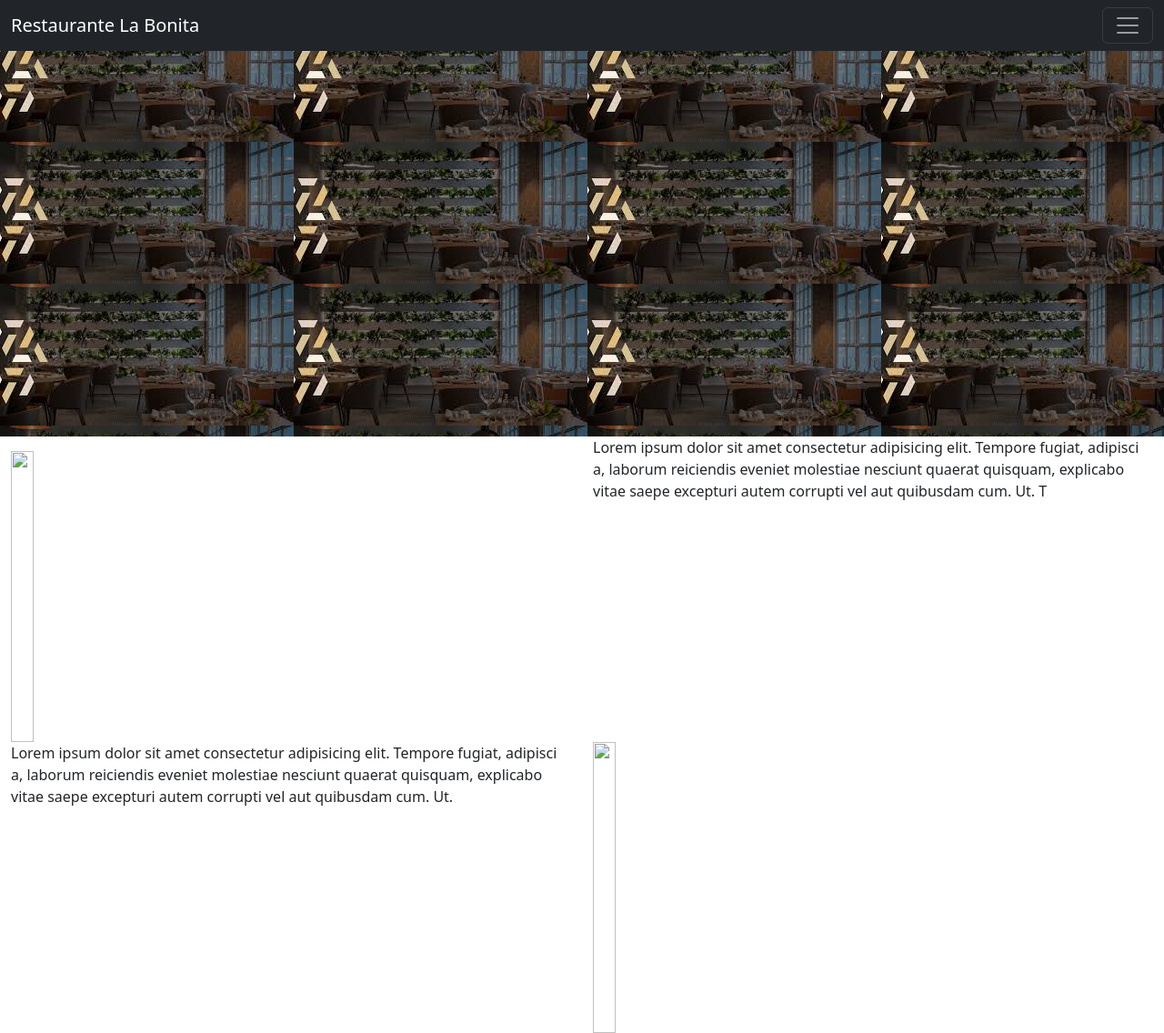
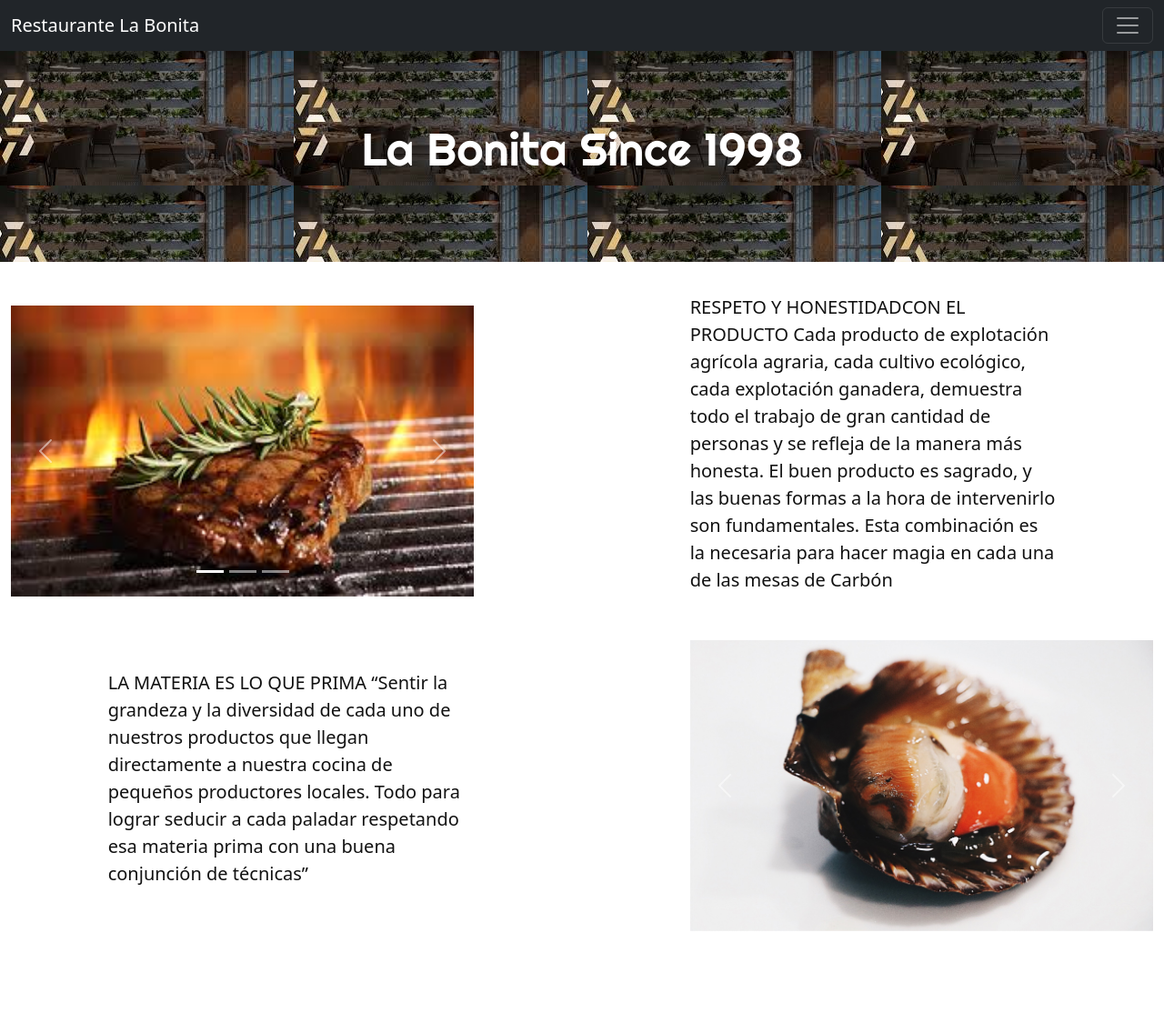
Before and after one commit to carlossabrido/CartaRestaurante, a plain HTML site: page index.html in a window 1280 px wide. Shown: the whole page at 91% size. After the commit the page ends 1024 px from the top, so only its background shows below. Drawn offline with nearby package versions, Linux system fonts and the light colour scheme.

Commit message:
actualización pantalla de incio

```diff
--- a/css/styles.css
+++ b/css/styles.css
@@ -10,14 +10,8 @@ body{
 .body{
     background-color: rgb(105, 100, 100);
 }
-.body2{
-    background-color: rgb(105, 100, 100);
-}
 
-.information{
-    color: white;
-    text-decoration: none;
-}
+
 
 img{
     width: 20%;
@@ -37,14 +31,83 @@ img{
     transition-duration: 2s;
 }
 
-.space{
+.front{
     background-image: url(../img/comedor.jpg);
-    height: 30em;
+    height: 15em;
+    font-family: 'Roboto', sans-serif;
+    display: flex;
+    justify-content: center;
+    align-items: center;
+    transition: 1s;
 }
 
-.size{
+.front:hover{
+    background-color: rgb(83, 60, 39);
     height: 20em;
+    transition: all ease-in-out 1s;
+
 }
+
+
+.beauty{
+    font-family: 'Righteous', cursive;
+    font-size: 50px;
+    color: rgb(255, 255, 255);
+
+}
+.beauty2{
+
+    font-size: 20px;
+    color: rgb(17, 17, 17);
+
+}
+
+.text{
+    height: 320px;
+    background-color: rgb(255, 255, 255);
+    justify-content: center;
+    align-items: center;
+    display: flex;
+
+}
+
+@media (max-width:1000px){
+    .responsive{
+        width: 82%;
+    }
+
+}
+@media (max-width:720px){
+    .responsive{
+        width: 82%;
+    }
+
+}
+
+@media (max-width:400px){
+    .responsive{
+        width: 90%;
+        font-size: 10px;
+    }
+}
+
+
+@media (max-width:300px){
+    .responsive{
+        width:90%;
+    }
+    .text{
+        display: none;
+    }
+
+}
+
+
+
+
+/* .size{
+    height: 20em;
+} */
 
 
 .pic{
@@ -67,26 +130,8 @@ img{
 
 }
 
-.logo{
-    width: 20px;
-    height: 20px;
-}
 
-
-
-@media (max-width:720px){
-    .responsive{
-        width: 82%;
-    }
-
-}
-@media (max-width:400px){
-    .responsive{
-        width: 200px;
-    }
-
-}
-
+/* Página de contaacto */
 
 .contacto{
     height: 300px;
--- a/index.html
+++ b/index.html
@@ -6,7 +6,11 @@
     <meta name="viewport" content="width=device-width, initial-scale=1.0">
     <title>Document</title>
     <link href="https://cdn.jsdelivr.net/npm/bootstrap@5.3.0-alpha1/dist/css/bootstrap.min.css" rel="stylesheet" integrity="sha384-GLhlTQ8iRABdZLl6O3oVMWSktQOp6b7In1Zl3/Jr59b6EGGoI1aFkw7cmDA6j6gD" crossorigin="anonymous">
+    <link rel="preconnect" href="https://fonts.googleapis.com">
+  <link rel="preconnect" href="https://fonts.gstatic.com" crossorigin>
+   <link href="https://fonts.googleapis.com/css2?family=Righteous&display=swap" rel="stylesheet">
     <link rel="stylesheet" href="css/styles.css">
+
 </head>
 <body>
 
@@ -37,26 +41,81 @@
             </div>
           </nav>
         </div>
-        <div class="row space">
-            <div class="col-12"></div>
+        <div class="row justify-content-end">
+          <div class="col-12 front mt-5">
+              <h1 class="beauty">La Bonita Since 1998 </h1>
+          </div>
         </div>
         <div class="row">
-            <div class="col-6 mt-3">
-                <img src="img/carnes.img" alt=""></div>
-            <div class="col-6">
-                <p>Lorem ipsum dolor sit amet consectetur adipisicing elit. Tempore fugiat, adipisci a, laborum reiciendis eveniet molestiae nesciunt quaerat quisquam, explicabo vitae saepe excepturi autem corrupti vel aut quibusdam cum. Ut.
-                T</p>
+          <div class="col-5 carousel mt-5 responsive">
+            <div id="carouselExampleIndicators" class="carousel slide">
+              <div class="carousel-indicators">
+                <button type="button" data-bs-target="#carouselExampleIndicators" data-bs-slide-to="0" class="active" aria-current="true" aria-label="Slide 1"></button>
+                <button type="button" data-bs-target="#carouselExampleIndicators" data-bs-slide-to="1" aria-label="Slide 2"></button>
+                <button type="button" data-bs-target="#carouselExampleIndicators" data-bs-slide-to="2" aria-label="Slide 3"></button>
+              </div>
+              <div class="carousel-inner">
+                <div class="carousel-item active">
+                  <img src="img/carousel.jpg" class="d-block w-100" alt="...">
+                </div>
+                <div class="carousel-item">
+                  <img src="img/carousel2.jpg" class="d-block w-100" alt="...">
+                </div>
+                <div class="carousel-item">
+                  <img src="img/carousel3.jpg" class="d-block w-100" alt="...">
+                </div>
+              </div>
+              <button class="carousel-control-prev" type="button" data-bs-target="#carouselExampleIndicators" data-bs-slide="prev">
+                <span class="carousel-control-prev-icon" aria-hidden="true"></span>
+                <span class="visually-hidden">Previous</span>
+              </button>
+              <button class="carousel-control-next" type="button" data-bs-target="#carouselExampleIndicators" data-bs-slide="next">
+                <span class="carousel-control-next-icon" aria-hidden="true"></span>
+                <span class="visually-hidden">Next</span>
+              </button>
             </div>
+          </div>
+          <div class="col-2"></div>
+          <div class="col-4 text mt-5 responsive">
+            <p class="beauty2">
+              RESPETO Y HONESTIDADCON EL PRODUCTO
+              Cada producto de explotación agrícola agraria, cada cultivo ecológico, cada explotación ganadera, demuestra todo el trabajo de gran cantidad de personas y se refleja de la manera más honesta. El buen producto es sagrado, y las buenas formas a la hora de intervenirlo son fundamentales. Esta combinación es la necesaria para hacer magia en cada una de las mesas de Carbón</p>
+          </div>
+          <div class="col-1"></div>
         </div>
         <div class="row">
-            <div class="col-6">
-                <p>Lorem ipsum dolor sit amet consectetur adipisicing elit. Tempore fugiat, adipisci a, laborum reiciendis eveniet molestiae nesciunt quaerat quisquam, explicabo vitae saepe excepturi autem corrupti vel aut quibusdam cum. Ut.</p>
+          <div class="col-1"></div>
+          <div class="col-4 mt-5 text responsive">
+            <p class="beauty2">LA MATERIA ES
+              LO QUE PRIMA
+              “Sentir la grandeza y la diversidad de cada uno de nuestros productos que llegan directamente a nuestra cocina de pequeños productores locales. Todo para lograr seducir a cada paladar respetando esa materia prima con una buena conjunción de técnicas” </p>
+          </div>
+          <div class="col-2"></div>
+          <div class="col-5 mt-5 responsive">
+            <div id="carouselExampleFade" class="carousel slide carousel-fade">
+              <div class="carousel-inner">
+                <div class="carousel-item active">
+                  <img src="img/zambu.jpg" class="d-block w-100" alt="...">
+                </div>
+                <div class="carousel-item">
+                  <img src="img/gamba.jpg" class="d-block w-100" alt="...">
+                </div>
+              </div>
+              <button class="carousel-control-prev" type="button" data-bs-target="#carouselExampleFade" data-bs-slide="prev">
+                <span class="carousel-control-prev-icon" aria-hidden="true"></span>
+                <span class="visually-hidden">Previous</span>
+              </button>
+              <button class="carousel-control-next" type="button" data-bs-target="#carouselExampleFade" data-bs-slide="next">
+                <span class="carousel-control-next-icon" aria-hidden="true"></span>
+                <span class="visually-hidden">Next</span>
+              </button>
             </div>
-            <div class="col-6 justify-content-end aligm-i">
-                <img src="img/carnes.img" alt="">
-            </div>
+          </div>
         </div>
-    </div>
+     </div>
+
+
+
 
 
 
```
Also changed, not shown: carta.html (+1 -1 lines), css/carousel3.jpg (added), img/carousel.jpg (added), img/carousel2.jpg (added), img/carousel3.jpg (added), img/gamba.jpg (added), img/portada.jpg (added), img/portada3.jpg (added), img/zambu.jpg (added).
